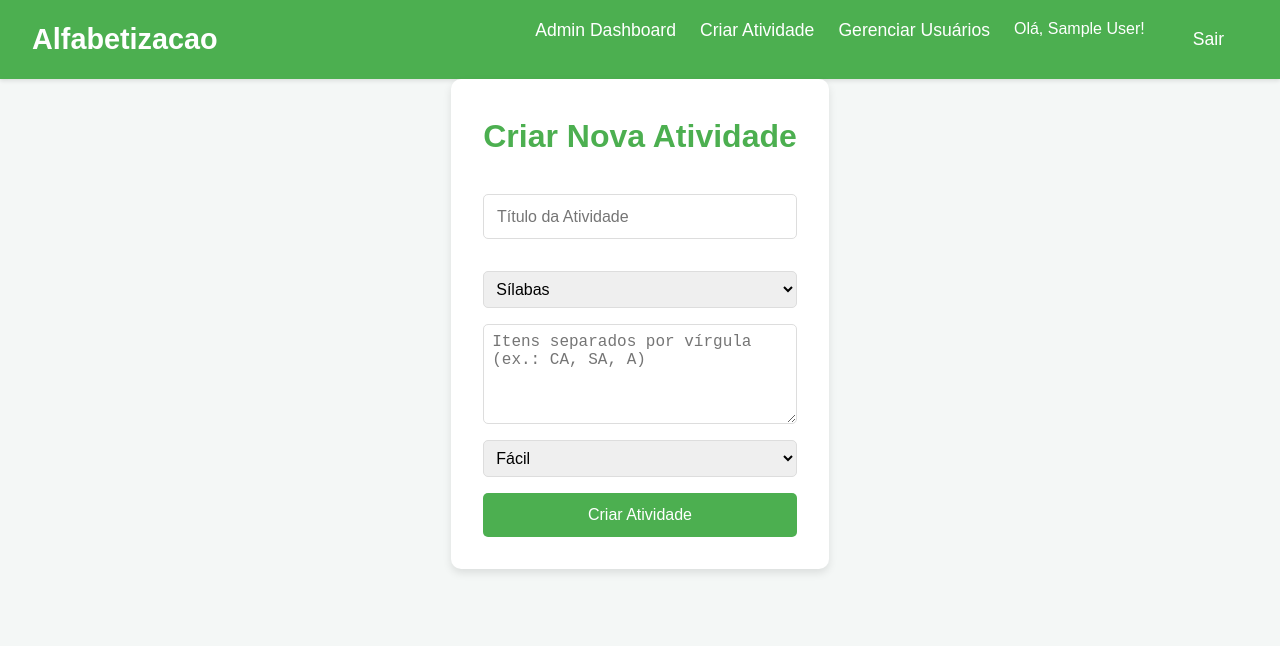
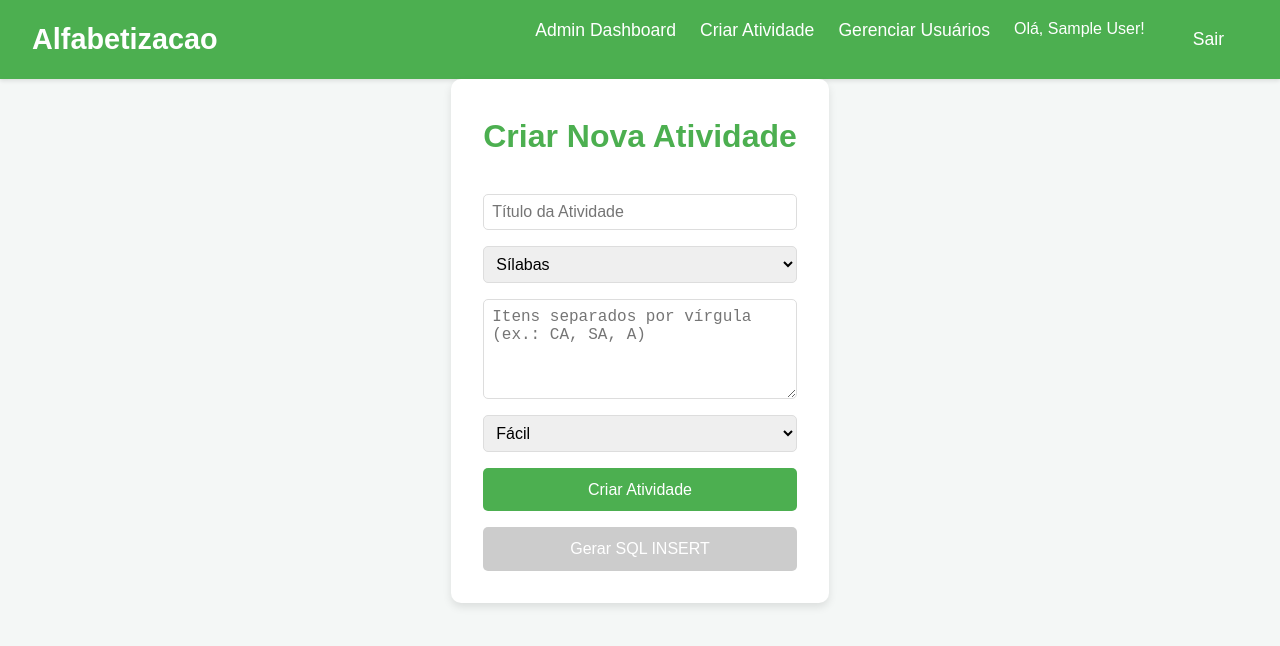
Before and after one commit to JoaoLucio2865/AlfabetizarLetrar, a React (Vite) app: page /create-activity in a window 1280 px wide. Shown: the top 646 px of the page. Built offline with nearby package versions, Linux system fonts and the light colour scheme; sample sign-in values are in the browser's storage.

Commit message:
Fix: Ajust front

```diff
--- a/src/pages/Activities/SyllableFormationActivity.jsx
+++ b/src/pages/Activities/SyllableFormationActivity.jsx
@@ -185,10 +185,10 @@ const SyllableFormationActivity = () => {
     }
   };
 
-  // Salvar progresso no backend
-  const saveProgress = async (score) => {
+  // Salvar progresso no backend (agora com submissão)
+  const saveProgress = async (score, submission = '') => {
     try {
-      await api.post('/progress', { activity_id: activity.id, score });
+      await api.post('/progress', { activity_id: activity.id, score, submission });
       speak('Progresso salvo.');
     } catch (err) {
       console.error('Erro ao salvar progresso:', err);
@@ -218,7 +218,7 @@ const SyllableFormationActivity = () => {
       if (currentWord.toUpperCase() === target) {
         setFeedback({ message: 'Parabéns! Você acertou!', isCorrect: true });
         playSound('success');
-        saveProgress(100);  // Salva progresso
+        saveProgress(100, `Palavra formada: ${currentWord}`);  // Inclui submissão para validação
       } else {
         setFeedback({ message: `Tente novamente. A palavra correta é ${target}`, isCorrect: false });
         playSound('error');
--- a/src/pages/Admin/CreateActivityPage.jsx
+++ b/src/pages/Admin/CreateActivityPage.jsx
@@ -4,61 +4,18 @@ import { useNavigate } from 'react-router-dom';
 import Button from '../../components/common/Button';
 import api from '../../services/api';
 
-const Container = styled.div`
-  padding: 2rem;
-  max-width: 600px;
-  margin: 0 auto;
-  background-color: white;
-  border-radius: 10px;
-  box-shadow: 0 4px 8px rgba(0, 0, 0, 0.1);
-`;
-
-const Title = styled.h1`
-  color: var(--primary-color);
-  margin-bottom: 2rem;
-  text-align: center;
-`;
-
-const Form = styled.form`
-  display: flex;
-  flex-direction: column;
-  gap: 1rem;
-`;
-
-const Input = styled.input`
-  padding: 0.5rem;
-  border: 1px solid #ddd;
-  border-radius: 5px;
-  font-size: 1rem;
-`;
-
-const Textarea = styled.textarea`
-  padding: 0.5rem;
-  border: 1px solid #ddd;
-  border-radius: 5px;
-  font-size: 1rem;
-  min-height: 100px;
-`;
-
-const Select = styled.select`
-  padding: 0.5rem;
-  border: 1px solid #ddd;
-  border-radius: 5px;
-  font-size: 1rem;
-`;
-
-const ErrorMessage = styled.p`
-  color: red;
-  font-size: 0.9rem;
-`;
+const Container = styled.div`padding: 2rem; max-width: 800px; margin: 0 auto; background-color: white; border-radius: 10px; box-shadow: 0 4px 8px rgba(0, 0, 0, 0.1);`;
+const Title = styled.h1`color: var(--primary-color); margin-bottom: 2rem; text-align: center;`;
+const Form = styled.form`display: flex; flex-direction: column; gap: 1rem;`;
+const Input = styled.input`padding: 0.5rem; border: 1px solid #ddd; border-radius: 5px; font-size: 1rem;`;
+const Textarea = styled.textarea`padding: 0.5rem; border: 1px solid #ddd; border-radius: 5px; font-size: 1rem; min-height: 100px;`;
+const Select = styled.select`padding: 0.5rem; border: 1px solid #ddd; border-radius: 5px; font-size: 1rem;`;
+const Preview = styled.div`background-color: #f9f9f9; padding: 1rem; border-radius: 5px; margin-top: 1rem;`;
+const ErrorMessage = styled.p`color: red; font-size: 0.9rem;`;
 
 const CreateActivityPage = () => {
-  const [formData, setFormData] = useState({
-    title: '',
-    type: 'syllables',
-    items: '',
-    level: 'easy'
-  });
+  const [formData, setFormData] = useState({ title: '', type: 'syllables', items: '', level: 'easy' });
+  const [preview, setPreview] = useState(null);
   const [error, setError] = useState('');
   const [loading, setLoading] = useState(false);
   const navigate = useNavigate();
@@ -66,61 +23,69 @@ const CreateActivityPage = () => {
   const handleChange = (e) => {
     const { name, value } = e.target;
     setFormData({ ...formData, [name]: value });
+    // Atualiza preview em tempo real
+    if (name === 'items') {
+      const itemsArray = value.split(',').map(item => item.trim().toUpperCase());
+      setPreview({ ...formData, items: itemsArray });
+    } else {
+      setPreview({ ...formData, [name]: value });
+    }
   };
 
   const handleSubmit = async (e) => {
     e.preventDefault();
     setLoading(true);
     setError('');
-
     try {
       const itemsArray = formData.items.split(',').map(item => item.trim().toUpperCase());
       const payload = { ...formData, items: itemsArray };
       await api.post('/activities', payload);
       alert('Atividade criada com sucesso!');
-      navigate('/admin-dashboard');  // Redireciona para dashboard admin
+      navigate('/admin-dashboard');
     } catch (err) {
-      setError('Erro ao criar atividade. Verifique os dados.');
-      console.error(err);
+      setError('Erro ao criar atividade.');
     } finally {
       setLoading(false);
     }
+  };
+
+  const generateInsert = () => {
+    if (!preview) return;
+    const itemsJson = JSON.stringify(preview.items);
+    const insert = `INSERT INTO activities (title, type, items, level, created_by, created_at, updated_at) VALUES ('${preview.title}', '${preview.type}', '${itemsJson}', '${preview.level}', 1, NOW(), NOW());`;
+    navigator.clipboard.writeText(insert);
+    alert('SQL INSERT copiado para a área de transferência!');
   };
 
   return (
     <Container>
       <Title>Criar Nova Atividade</Title>
       <Form onSubmit={handleSubmit}>
-        <Input
-          type="text"
-          name="title"
-          placeholder="Título da Atividade"
-          value={formData.title}
-          onChange={handleChange}
-          required
-        />
+        <Input name="title" placeholder="Título da Atividade" value={formData.title} onChange={handleChange} required />
         <Select name="type" value={formData.type} onChange={handleChange}>
           <option value="syllables">Sílabas</option>
           <option value="words">Palavras</option>
           <option value="phrases">Frases</option>
         </Select>
-        <Textarea
-          name="items"
-          placeholder="Itens separados por vírgula (ex.: CA, SA, A)"
-          value={formData.items}
-          onChange={handleChange}
-          required
-        />
+        <Textarea name="items" placeholder="Itens separados por vírgula (ex.: CA, SA, A)" value={formData.items} onChange={handleChange} required />
         <Select name="level" value={formData.level} onChange={handleChange}>
           <option value="easy">Fácil</option>
           <option value="medium">Médio</option>
           <option value="hard">Difícil</option>
         </Select>
         {error && <ErrorMessage>{error}</ErrorMessage>}
-        <Button type="submit" disabled={loading}>
-          {loading ? 'Criando...' : 'Criar Atividade'}
-        </Button>
+        <Button type="submit" disabled={loading}>{loading ? 'Criando...' : 'Criar Atividade'}</Button>
+        <Button type="button" onClick={generateInsert} disabled={!preview}>Gerar SQL INSERT</Button>
       </Form>
+      {preview && (
+        <Preview>
+          <h3>Preview da Atividade</h3>
+          <p><strong>Título:</strong> {preview.title}</p>
+          <p><strong>Tipo:</strong> {preview.type}</p>
+          <p><strong>Itens:</strong> {preview.items?.join(', ')}</p>
+          <p><strong>Nível:</strong> {preview.level}</p>
+        </Preview>
+      )}
     </Container>
   );
 };
--- a/src/pages/Dashboard/StudentDashboard.jsx
+++ b/src/pages/Dashboard/StudentDashboard.jsx
@@ -4,6 +4,7 @@ import { Link } from 'react-router-dom';
 import { useAuth } from '../../context/AuthContext';  // Import do context
 import ProgressOverview from '../../components/dashboard/ProgressOverview';
 import ActivityList from '../../components/dashboard/ActivityList';
+import Button from '../../components/common/Button';  // Novo: Import do Button
 import api from '../../services/api';  // Novo: Import da API
 
 // Função auxiliar para síntese de voz
@@ -106,6 +107,24 @@ const ReloadButton = styled.button`
   }
 `;
 
+const Select = styled.select`
+  padding: 0.5rem;
+  border: 1px solid #ddd;
+  border-radius: 5px;
+  font-size: 1rem;
+  margin-bottom: 1rem;
+`;
+
+const Textarea = styled.textarea`
+  width: 100%;
+  padding: 0.5rem;
+  border: 1px solid #ddd;
+  border-radius: 5px;
+  font-size: 1rem;
+  min-height: 100px;
+  margin-bottom: 1rem;
+`;
+
 const StudentDashboard = () => {
   const { user } = useAuth();
   const studentName = user?.name || 'Aluno';
@@ -113,6 +132,8 @@ const StudentDashboard = () => {
   const [progressData, setProgressData] = useState({ syllables: 0, words: 0, phrases: 0 });
   const [recentActivities, setRecentActivities] = useState([]);
   const [availableActivities, setAvailableActivities] = useState([]);  // Novo: Atividades disponíveis
+  const [submission, setSubmission] = useState('');  // Novo: Para submissão
+  const [selectedActivityId, setSelectedActivityId] = useState('');  // Novo: Para selecionar atividade
   const [loading, setLoading] = useState(true);
   const [error, setError] = useState(null);
 
@@ -176,6 +197,25 @@ const StudentDashboard = () => {
     }
   };
 
+  // Novo: Função para submeter para correção
+  const submitForReview = async () => {
+    if (!selectedActivityId || !submission.trim()) {
+      alert('Selecione uma atividade e descreva o que fez.');
+      return;
+    }
+    try {
+      await api.post('/progress', { activity_id: selectedActivityId, score: 0, submission });
+      alert('Submetido para correção!');
+      speak('Submissão enviada para o professor.');
+      setSubmission('');  // Limpa o campo
+      setSelectedActivityId('');  // Limpa seleção
+      fetchDashboardData();  // Recarrega dados
+    } catch (err) {
+      alert('Erro ao submeter.');
+      speak('Erro ao submeter.');
+    }
+  };
+
   useEffect(() => {
     if (user) {
       fetchDashboardData();
@@ -232,6 +272,24 @@ const StudentDashboard = () => {
         )}
       </Section>
 
+      {/* Novo: Seção para submeter para correção */}
+      <Section>
+        <SectionTitle>Submeter para Correção</SectionTitle>
+        <p>Selecione uma atividade e descreva o que fez para o professor corrigir.</p>
+        <Select value={selectedActivityId} onChange={(e) => setSelectedActivityId(e.target.value)}>
+          <option value="">Selecione uma atividade</option>
+          {availableActivities.map(activity => (
+            <option key={activity.id} value={activity.id}>{activity.title}</option>
+          ))}
+        </Select>
+        <Textarea
+          placeholder="Descreva o que fez..."
+          value={submission}
+          onChange={(e) => setSubmission(e.target.value)}
+        />
+        <Button onClick={submitForReview}>Submeter</Button>
+      </Section>
+
       <CallToAction>
         <Link to="/activities">Ver Todas as Atividades</Link>
         <br />
```
Also changed, not shown: src/pages/Dashboard/AdminDashboard.jsx (+45 -2 lines).
